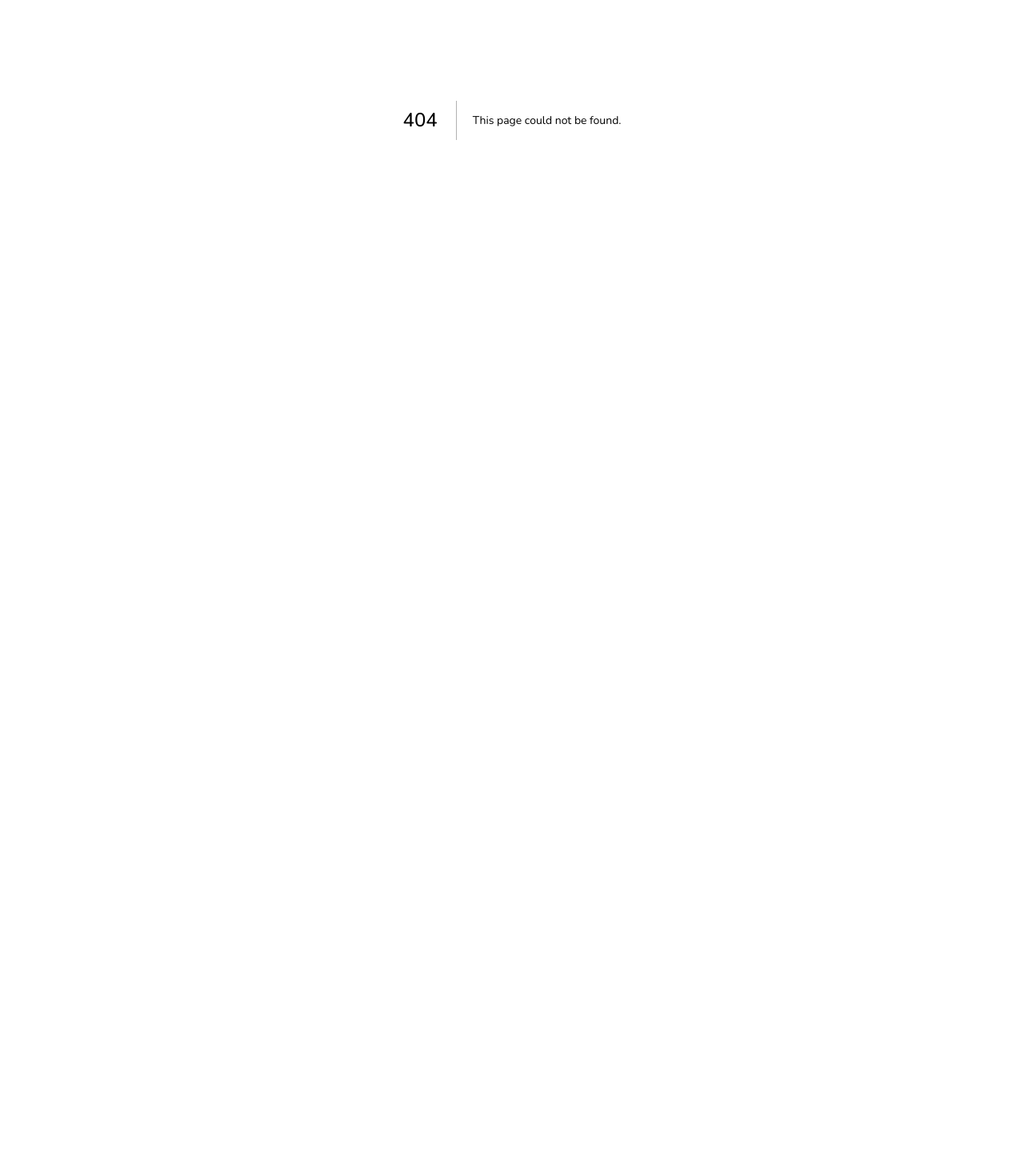
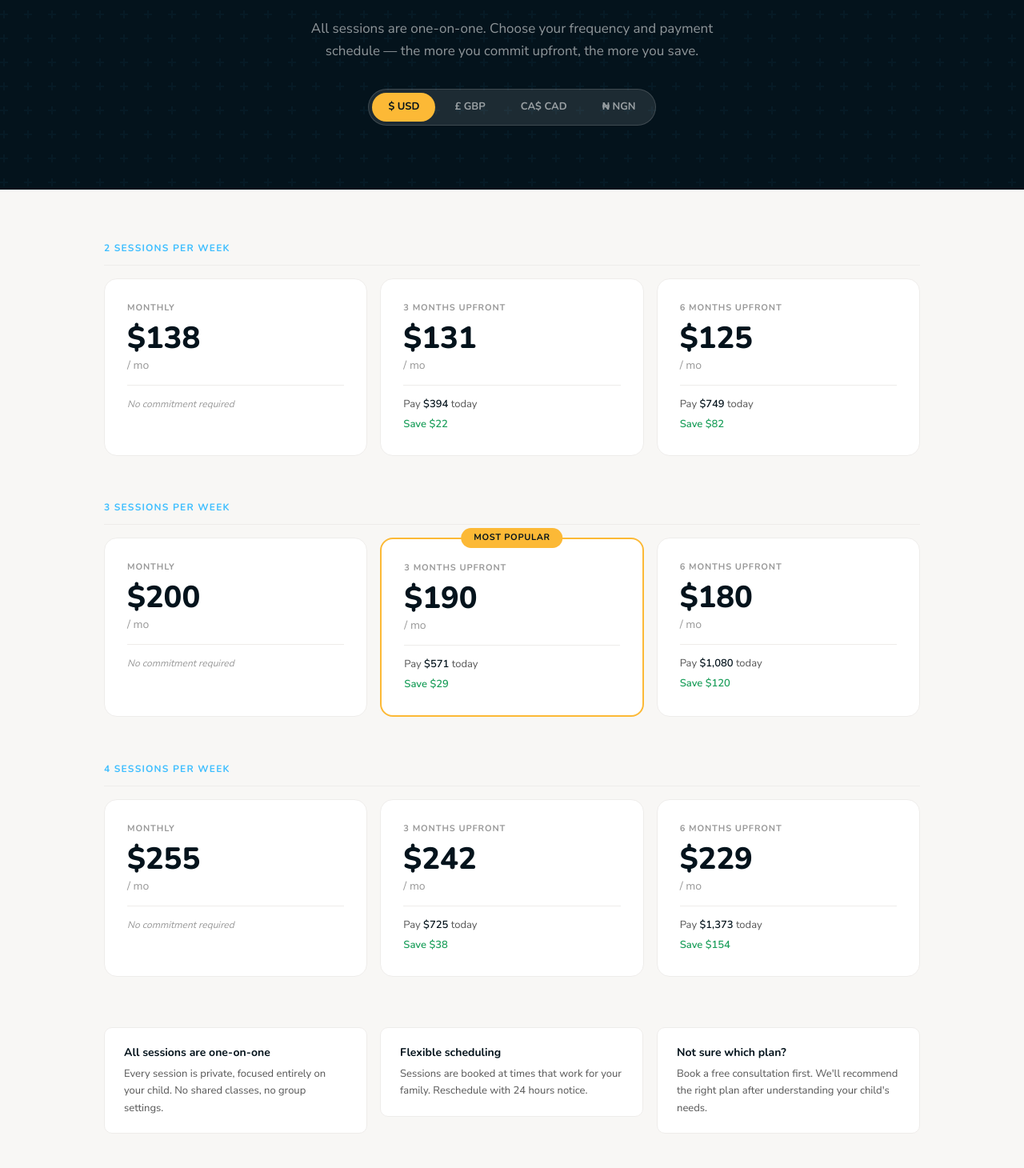
Before and after one commit to ubongou/educonnect, a Next.js app: page /pricing in a window 1280 px wide. Before the commit this address had no page. Shown: the part 250-1710 px from the top of the page at 80% size. Before the commit the page ends 800 px from the top, so only its background shows below. Built offline with nearby package versions, Linux system fonts and the light colour scheme.

Commit message:
port marketing pricing page with currency toggle

```diff
--- /dev/null
+++ b/src/app/pricing/page.tsx
@@ -0,0 +1,24 @@
+import type { Metadata } from "next";
+import { Nav } from "@/components/ui/Nav";
+import { Footer } from "@/components/ui/Footer";
+import { PricingTable } from "@/components/marketing/PricingTable";
+import { FinalCta } from "@/components/marketing/FinalCta";
+
+export const metadata: Metadata = {
+  title: "Pricing | EduConnect",
+  description:
+    "EduConnect pricing — transparent session packages for families in Nigeria, the UK, the US, and Canada.",
+};
+
+export default function PricingPage() {
+  return (
+    <>
+      <Nav mode="marketing" activeHref="/pricing" />
+      <main className="bg-g50">
+        <PricingTable />
+        <FinalCta />
+      </main>
+      <Footer mode="marketing" />
+    </>
+  );
+}
--- /dev/null
+++ b/src/components/marketing/CurrencyToggle.tsx
@@ -0,0 +1,44 @@
+"use client";
+
+import clsx from "clsx";
+
+export type Currency = "USD" | "GBP" | "CAD" | "NGN";
+
+export const currencySymbols: Record<Currency, string> = {
+  USD: "$",
+  GBP: "£",
+  CAD: "CA$",
+  NGN: "₦",
+};
+
+export function CurrencyToggle({
+  value,
+  onChange,
+}: {
+  value: Currency;
+  onChange: (c: Currency) => void;
+}) {
+  const currencies: Currency[] = ["USD", "GBP", "CAD", "NGN"];
+  return (
+    <div
+      role="group"
+      aria-label="Currency"
+      className="inline-flex items-center gap-1 rounded-pill border-[1.5px] border-white/15 bg-white/10 p-1"
+    >
+      {currencies.map((c) => (
+        <button
+          key={c}
+          type="button"
+          onClick={() => onChange(c)}
+          aria-pressed={value === c}
+          className={clsx(
+            "rounded-pill px-5 py-2 font-heading text-[13px] font-bold transition-colors",
+            value === c ? "bg-yellow text-navy" : "text-white/55 hover:text-white",
+          )}
+        >
+          {currencySymbols[c]} {c}
+        </button>
+      ))}
+    </div>
+  );
+}
--- /dev/null
+++ b/src/components/marketing/PricingTable.tsx
@@ -0,0 +1,204 @@
+"use client";
+
+import { useState } from "react";
+import clsx from "clsx";
+import { Container } from "@/components/ui/Container";
+import { IntersectionFade } from "@/components/ui/IntersectionFade";
+import { CurrencyToggle, currencySymbols, type Currency } from "./CurrencyToggle";
+
+type Prices = Record<Currency, string>;
+
+type Plan = {
+  type: string;
+  monthly: Prices;
+  totalToday?: Prices;
+  savings?: Prices;
+  featured?: boolean;
+  badge?: string;
+};
+
+type Tier = {
+  label: string;
+  plans: Plan[];
+};
+
+const tiers: Tier[] = [
+  {
+    label: "2 sessions per week",
+    plans: [
+      {
+        type: "Monthly",
+        monthly: { USD: "138", GBP: "109", CAD: "187", NGN: "173,000" },
+      },
+      {
+        type: "3 months upfront",
+        monthly: { USD: "131", GBP: "103", CAD: "178", NGN: "164,000" },
+        totalToday: { USD: "394", GBP: "309", CAD: "534", NGN: "492,000" },
+        savings: { USD: "22", GBP: "18", CAD: "27", NGN: "27,000" },
+      },
+      {
+        type: "6 months upfront",
+        monthly: { USD: "125", GBP: "99", CAD: "170", NGN: "156,000" },
+        totalToday: { USD: "749", GBP: "594", CAD: "1,020", NGN: "936,000" },
+        savings: { USD: "82", GBP: "60", CAD: "102", NGN: "102,000" },
+      },
+    ],
+  },
+  {
+    label: "3 sessions per week",
+    plans: [
+      {
+        type: "Monthly",
+        monthly: { USD: "200", GBP: "158", CAD: "272", NGN: "250,000" },
+      },
+      {
+        type: "3 months upfront",
+        monthly: { USD: "190", GBP: "150", CAD: "259", NGN: "238,000" },
+        totalToday: { USD: "571", GBP: "451", CAD: "777", NGN: "714,000" },
+        savings: { USD: "29", GBP: "24", CAD: "39", NGN: "36,000" },
+        featured: true,
+        badge: "Most popular",
+      },
+      {
+        type: "6 months upfront",
+        monthly: { USD: "180", GBP: "142", CAD: "245", NGN: "225,000" },
+        totalToday: { USD: "1,080", GBP: "852", CAD: "1,470", NGN: "1,350,000" },
+        savings: { USD: "120", GBP: "96", CAD: "162", NGN: "150,000" },
+      },
+    ],
+  },
+  {
+    label: "4 sessions per week",
+    plans: [
+      {
+        type: "Monthly",
+        monthly: { USD: "255", GBP: "201", CAD: "346", NGN: "318,000" },
+      },
+      {
+        type: "3 months upfront",
+        monthly: { USD: "242", GBP: "191", CAD: "329", NGN: "302,000" },
+        totalToday: { USD: "725", GBP: "573", CAD: "987", NGN: "906,000" },
+        savings: { USD: "38", GBP: "30", CAD: "51", NGN: "48,000" },
+      },
+      {
+        type: "6 months upfront",
+        monthly: { USD: "229", GBP: "181", CAD: "312", NGN: "286,000" },
+        totalToday: { USD: "1,373", GBP: "1,086", CAD: "1,872", NGN: "1,716,000" },
+        savings: { USD: "154", GBP: "120", CAD: "204", NGN: "192,000" },
+      },
+    ],
+  },
+];
+
+export function PricingTable() {
+  const [currency, setCurrency] = useState<Currency>("USD");
+  const symbol = currencySymbols[currency];
+
+  return (
+    <>
+      <div className="bg-navy bg-dot-blue px-10 pt-[72px] pb-20 text-center">
+        <div className="relative">
+          <span className="mb-[14px] block text-[11px] font-bold uppercase tracking-[0.12em] text-blue">
+            Pricing
+          </span>
+          <h1 className="font-heading text-[clamp(30px,4vw,48px)] font-extrabold text-white">
+            Simple, transparent pricing
+          </h1>
+          <p className="mx-auto mt-[14px] mb-8 max-w-[520px] text-[17px] leading-[1.7] text-white/55">
+            All sessions are one-on-one. Choose your frequency and payment schedule — the more you
+            commit upfront, the more you save.
+          </p>
+          <CurrencyToggle value={currency} onChange={setCurrency} />
+        </div>
+      </div>
+
+      <Container className="py-16">
+        {tiers.map((tier, ti) => (
+          <IntersectionFade key={tier.label} delay={ti * 120} className="mb-14 last:mb-0">
+            <div className="mb-4 border-b border-g100 pb-3 font-heading text-[12px] font-bold uppercase tracking-[0.1em] text-blue">
+              {tier.label}
+            </div>
+            <div className="grid gap-4 md:grid-cols-3">
+              {tier.plans.map((p) => (
+                <div
+                  key={p.type}
+                  className={clsx(
+                    "relative rounded-lg bg-white p-7 transition-[transform,border-color] duration-200 hover:-translate-y-[3px]",
+                    p.featured
+                      ? "border-[2.5px] border-yellow"
+                      : "border-[1.5px] border-g100 hover:border-g400",
+                  )}
+                >
+                  {p.badge && (
+                    <span className="absolute -top-[14px] left-1/2 -translate-x-1/2 rounded-pill bg-yellow px-4 py-1 font-heading text-[11px] font-bold uppercase tracking-[0.06em] text-navy">
+                      {p.badge}
+                    </span>
+                  )}
+                  <p className="mb-[10px] font-heading text-[11px] font-bold uppercase tracking-[0.08em] text-g400">
+                    {p.type}
+                  </p>
+                  <p className="font-heading text-[38px] font-extrabold leading-none text-navy">
+                    <span>{symbol}</span>
+                    <span className="tabular-nums">{p.monthly[currency]}</span>
+                  </p>
+                  <p className="mt-1 text-[14px] text-g400">/ mo</p>
+                  <div className="my-[14px] h-px bg-g100" />
+                  {p.totalToday && p.savings ? (
+                    <>
+                      <p className="mb-[6px] text-[13px] text-g600">
+                        Pay{" "}
+                        <span className="font-bold text-navy">
+                          {symbol}
+                          <span className="tabular-nums">{p.totalToday[currency]}</span>
+                        </span>{" "}
+                        today
+                      </p>
+                      <p className="text-[13px] font-bold text-[#1a9e5a]">
+                        Save {symbol}
+                        <span className="tabular-nums">{p.savings[currency]}</span>
+                      </p>
+                    </>
+                  ) : (
+                    <p className="text-[12px] italic text-g400">No commitment required</p>
+                  )}
+                </div>
+              ))}
+            </div>
+          </IntersectionFade>
+        ))}
+      </Container>
+
+      <Container className="pb-12">
+        <div className="grid gap-4 md:grid-cols-3">
+          <IntersectionFade>
+            <div className="rounded-md border-[1.5px] border-g100 bg-white px-6 py-5">
+              <h4 className="mb-[6px] text-[14px] font-bold text-navy">All sessions are one-on-one</h4>
+              <p className="text-[13px] leading-[1.65] text-g600">
+                Every session is private, focused entirely on your child. No shared classes, no
+                group settings.
+              </p>
+            </div>
+          </IntersectionFade>
+          <IntersectionFade delay={120}>
+            <div className="rounded-md border-[1.5px] border-g100 bg-white px-6 py-5">
+              <h4 className="mb-[6px] text-[14px] font-bold text-navy">Flexible scheduling</h4>
+              <p className="text-[13px] leading-[1.65] text-g600">
+                Sessions are booked at times that work for your family. Reschedule with 24 hours
+                notice.
+              </p>
+            </div>
+          </IntersectionFade>
+          <IntersectionFade delay={240}>
+            <div className="rounded-md border-[1.5px] border-g100 bg-white px-6 py-5">
+              <h4 className="mb-[6px] text-[14px] font-bold text-navy">Not sure which plan?</h4>
+              <p className="text-[13px] leading-[1.65] text-g600">
+                Book a free consultation first. We&apos;ll recommend the right plan after
+                understanding your child&apos;s needs.
+              </p>
+            </div>
+          </IntersectionFade>
+        </div>
+      </Container>
+    </>
+  );
+}
```
